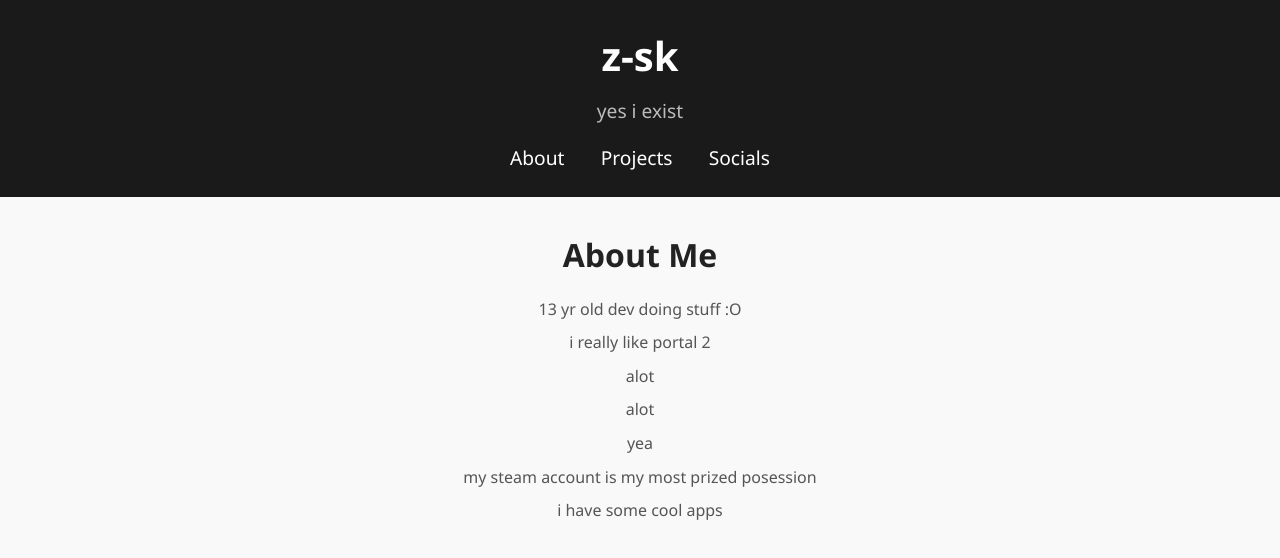
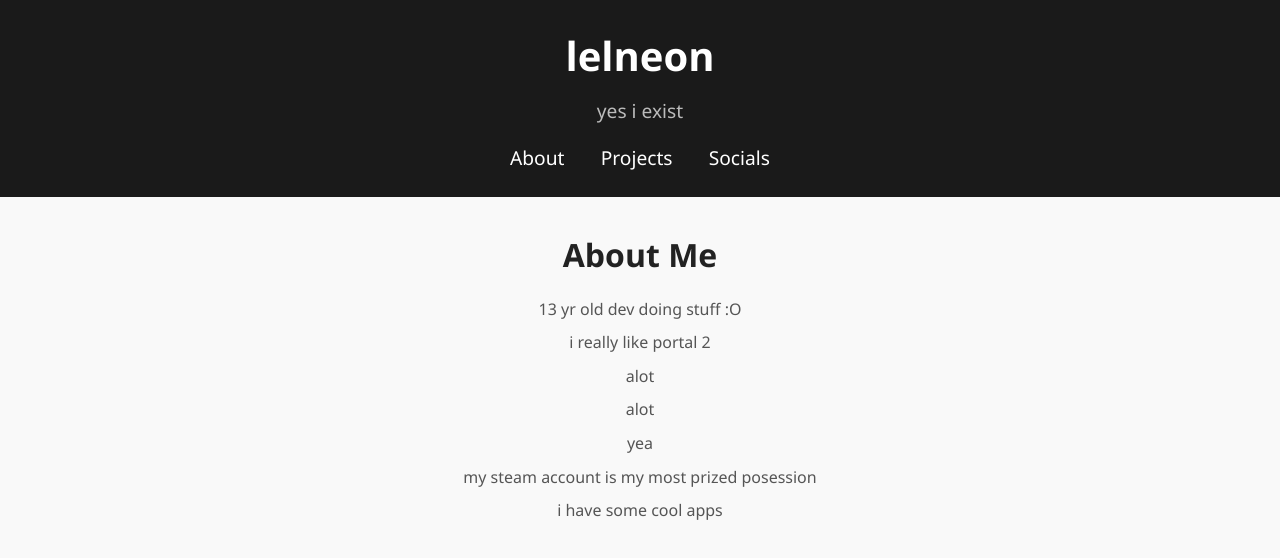
Before and after one commit to lelneon/lelneon.github.io, a plain HTML site: page index.html in a window 1280 px wide. Drawn offline with Linux system fonts and the light colour scheme.

Commit message:
changed username

```diff
--- a/index.html
+++ b/index.html
@@ -3,12 +3,12 @@
     <head>
         <meta charset="UTF-8">
         <meta name="viewport" content="width=device-width, initial-scale=1.0">
-        <title>z-sk</title>
+        <title>lelneon</title>
         <link rel="stylesheet" href="styles.css">
     </head>
     <body>
         <header>
-                <h1>z-sk</h1>
+                <h1>lelneon</h1>
                 <p>yes i exist</p>
                 <nav>
                     <a href = "#about" onclick = "showSection('about')">About</a>
```
